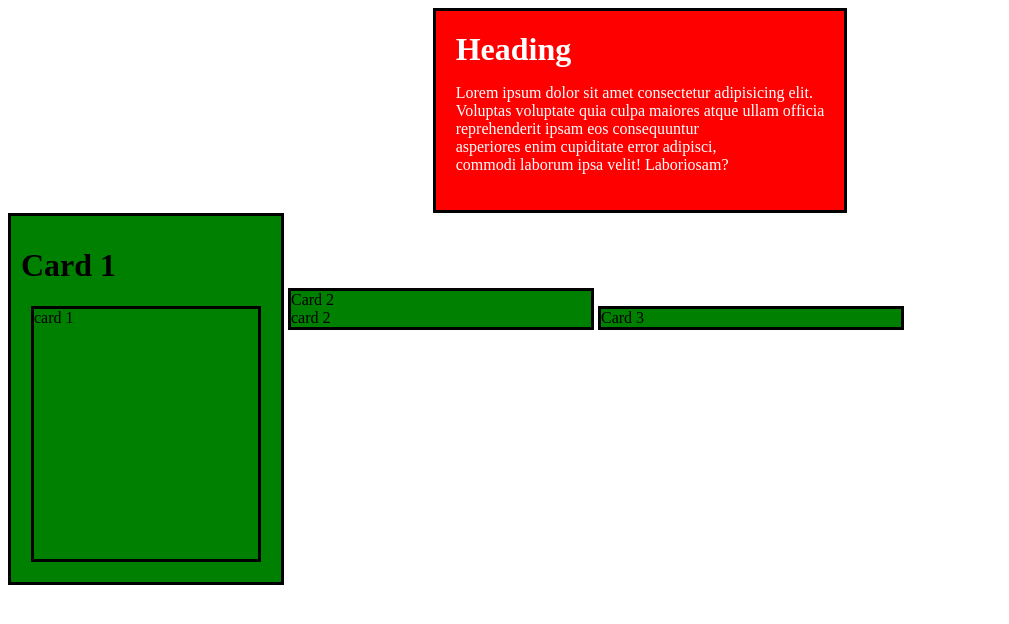
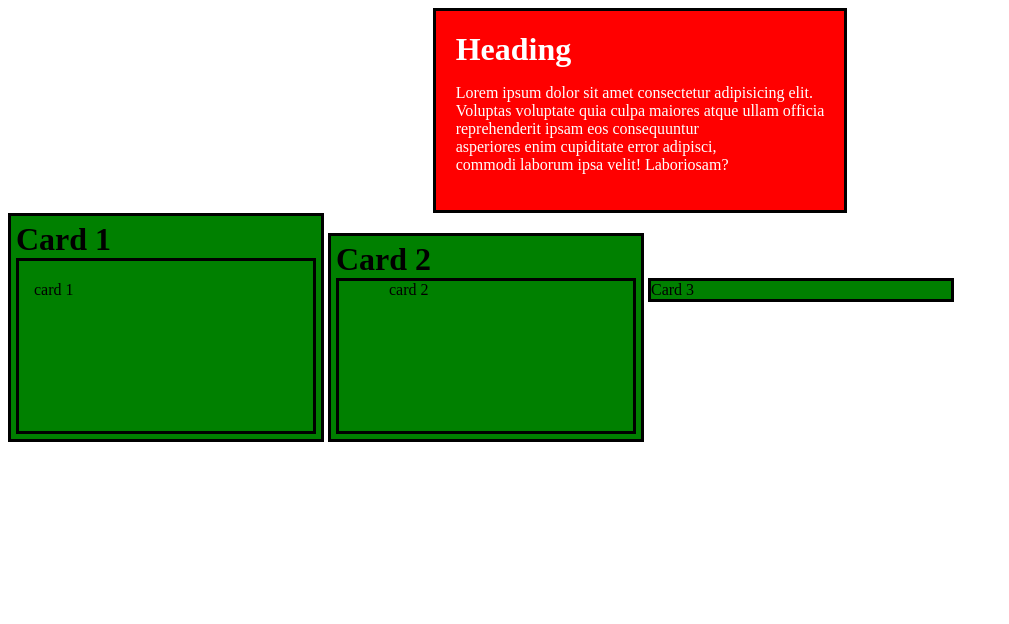
Before and after one commit to MrAlif29/training-al, a plain HTML site: page index.html in a window 1280 px wide. Shown: the whole page, without its empty margins (0-1009 px from the left). Drawn offline with Linux system fonts and the light colour scheme.

Commit message:
coba diliat

```diff
--- a/index.html
+++ b/index.html
@@ -19,7 +19,7 @@
         <div class="card1"><h1>Card 1</h1>
             <div class="inside1">card 1</div>
         </div>
-        <div class="card2">Card 2
+        <div class="card2"><h1>Card 2</h1>
             <div class="inside2">card 2</div>
         </div>
         <div class="card3">Card 3</div>
--- a/style.css
+++ b/style.css
@@ -16,7 +16,8 @@
 }
 
 
-.card{
+.card1 > h1{
+    margin:0;
 
 }
 .card1 {
@@ -24,30 +25,39 @@
     background-color: green;
     border-style: solid;
     border-color: black;
-    padding: 10px;
-    min-width: 250px;
+    padding: 5px;
+    min-width: 300px;
 
 }
 
 .inside1 {
     border-style: solid;
     border-color: black;
-    min-height: 250px;
-    margin: 10px;
+    min-height: 150px;
+    padding-top: 20px;
+    padding-left: 15px;
+
 }
 
 
 
+.card2 > h1{
+    margin: 0;
+}
 .card2 {
-    display: inline-block;
+    display:inline-block;
     background-color: green;
     border-style: solid;
     border-color: black;
-    width: 300px;
+    padding: 5px;
+    min-width: 300px;
 }
 
 .inside2 {
-
+    border-style: solid;
+    border-color: black;
+    min-height: 150px;
+    padding-left: 50px;
 }
 .card3{
     display: inline-block;
```
